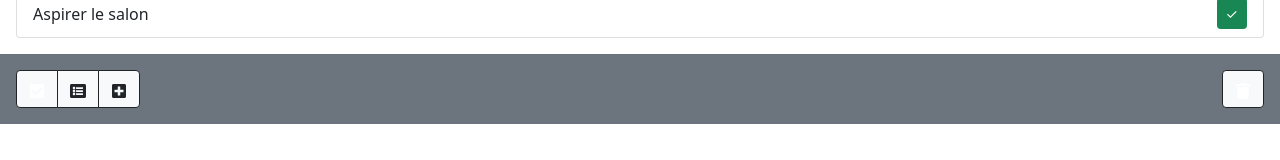
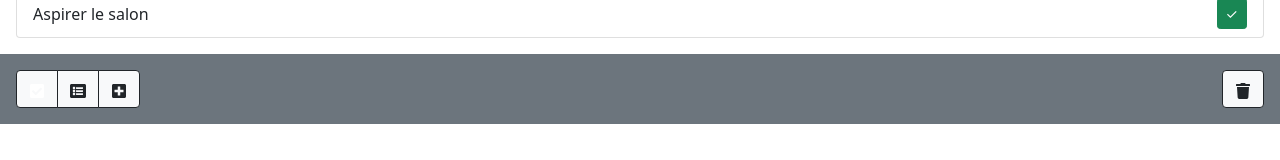
Before and after one commit to faboo03/react-training-stereo, a React (Create React App) app: page / in a window 1280 px wide. Shown: the part 235-395 px from the top of the page. Built offline with nearby package versions, Linux system fonts and the light colour scheme.

Commit message:
new message

```diff
--- a/src/App.js
+++ b/src/App.js
@@ -19,12 +19,12 @@ function App() {
   const [tasks, setTasks] = useState(data);
 
   let addTask = (task) => {
-    setTasks([...tasks,task]);
+    setTasks([...tasks, task]);
   }
 
   let toggleCompleted = (taskId) => {
     let currentTask = tasks.map((task) => {
-          if(task.id === taskId) {
+      if (task.id === taskId) {
         task.completed = !task.completed
       }
       return task;
@@ -38,8 +38,9 @@ function App() {
       <Routes>
         <Route path="/" element={<Layout />} >
           <Route path="add-task" element={<AddTodo addTask={addTask} />} />
-                <Route path=":search" element= {<TodoList tasks={ tasks } toggleCompleted={toggleCompleted}/>} />
-                <Route index element={<TodoList tasks={ tasks } toggleCompleted={toggleCompleted} />} />
+          <Route path=":search" element={<TodoList tasks={tasks} toggleCompleted={toggleCompleted} />} />
+          <Route path="/" element={<TodoList tasks={tasks} toggleCompleted={toggleCompleted} />} />
+          <Route path="delete" element={<TodoList tasks={tasks} toggleCompleted={toggleCompleted} />} />
         </Route>
       </Routes>
     </BrowserRouter>
--- a/src/components/NavBar.js
+++ b/src/components/NavBar.js
@@ -27,7 +27,7 @@ function NavBar() {
           <div className="btn-group" role="group">
           <NavLink
               className={'btn btn-outline-dark bg-light'}
-              to={`/`}
+              to={`/delete`}
             >
               <FaTrash />
             </NavLink>
```
Lines whose indentation alone changed are shown as unchanged.
